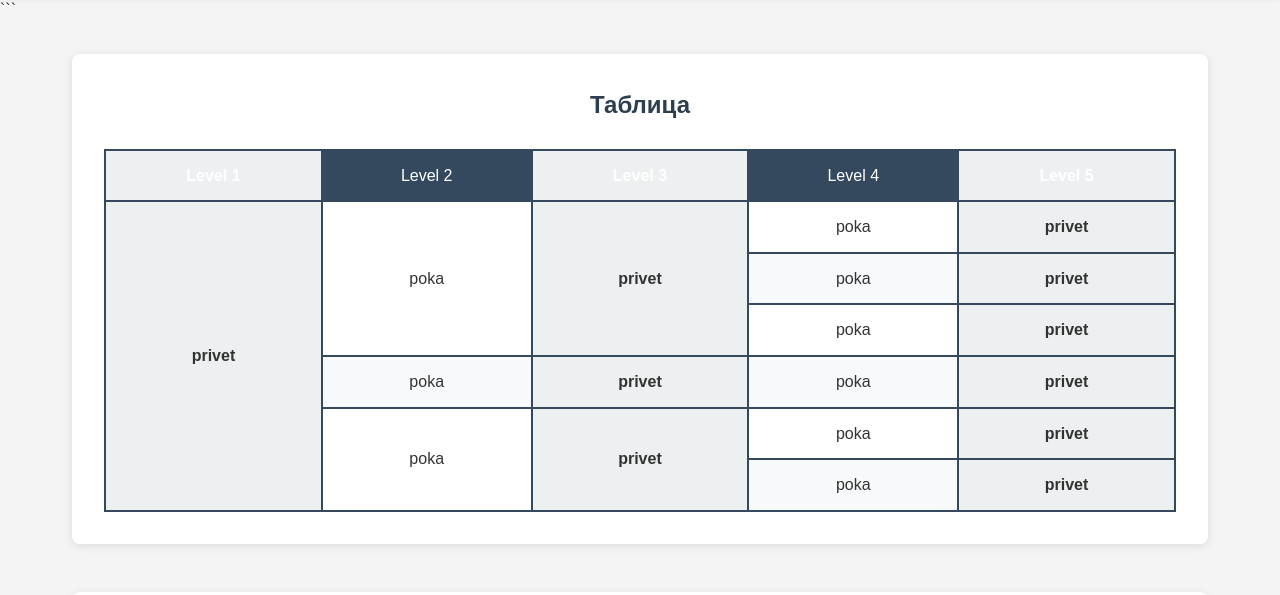
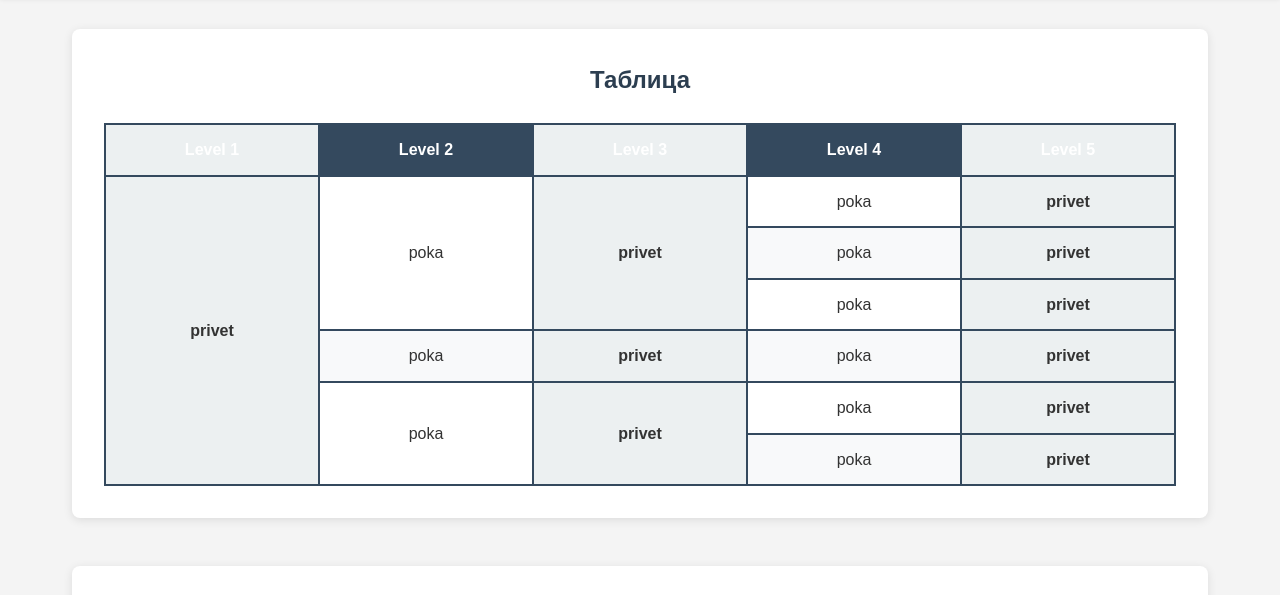
Before and after one commit to swagshit322/swagshit322.github.io, a plain HTML site: page index.html in a window 1280 px wide. Shown: the part 77-672 px from the top of the page. Drawn offline with Linux system fonts and the light colour scheme.

Commit message:
index.html

````diff
--- a/index.html
+++ b/index.html
@@ -25,19 +25,19 @@
         </div>
     </header>
 
-```
+
 <main class="main">
-    <!-- Таблица -->
+        <!-- Таблица -->
     <div class="table-container">
         <h2 class="text-tabl">Таблица</h2>
         <table>
             <thead>
                 <tr>
-                    <td class="tab">Level 1</td>
-                    <td>Level 2</td>
-                    <td class="tab">Level 3</td>
-                    <td>Level 4</td>
-                    <td class="tab">Level 5</td>
+                    <th class="tab">Level 1</th>
+                    <th>Level 2</th>
+                    <th class="tab">Level 3</th>
+                    <th>Level 4</th>
+                    <th class="tab">Level 5</th>
                 </tr>
             </thead>
             <tbody>
@@ -156,7 +156,7 @@
 <footer>
     &copy; Малик Тлекемпашев
 </footer>
-```
+
 
 </body>
 </html>
````
